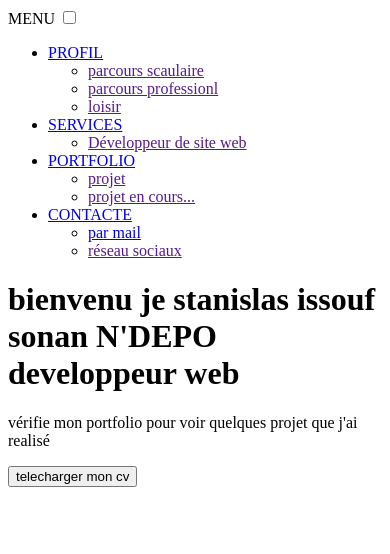
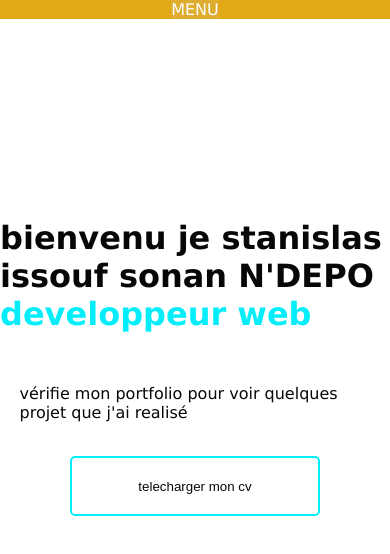
Before and after one commit to stanstan006/portfolio, a plain HTML site: page index.html in a window 390 px wide. Drawn offline with Linux system fonts and the light colour scheme.

Commit message:
correction d'une erreur en css

```diff
--- a/index.html
+++ b/index.html
@@ -2,7 +2,7 @@
 <html>
 <head>
     <title>mon projet</title>
-    <link rel="stylesheet" href="mnp.css">
+    <link rel="stylesheet" href="style.css">
     <meta name="viewport" content="width=device-width, initial-scale=1">
 </head>
 <body>
@@ -46,6 +46,6 @@
     </p>
     <button>telecharger mon cv</button>
 </div>
-<script src="mnp.js">js</script>
+<script src="javaScript.js">js</script>
 </body>
 </html>
--- a/style.css
+++ b/style.css
@@ -90,18 +90,14 @@ nav li:hover .sub-menu{
 .sub-menu:hover{
     background-color: #68a474;
 }
-nav input[type=checkbox] ul {
+nav input[type=checkbox]:checked~ ul {
     display: block;
 }
 @media screen and (max-width: 780px){
     .menu-mobile{
         display:block;
         color: #fff;
-        background-color: rgb(156, 228, 156);
-        text-align: center;
-        padding: 12px, 0px;
-        width: 200%;
-        height: 60px;
+        background-color: #dfae30;
     }
     nav ul{
         display: none;
```
